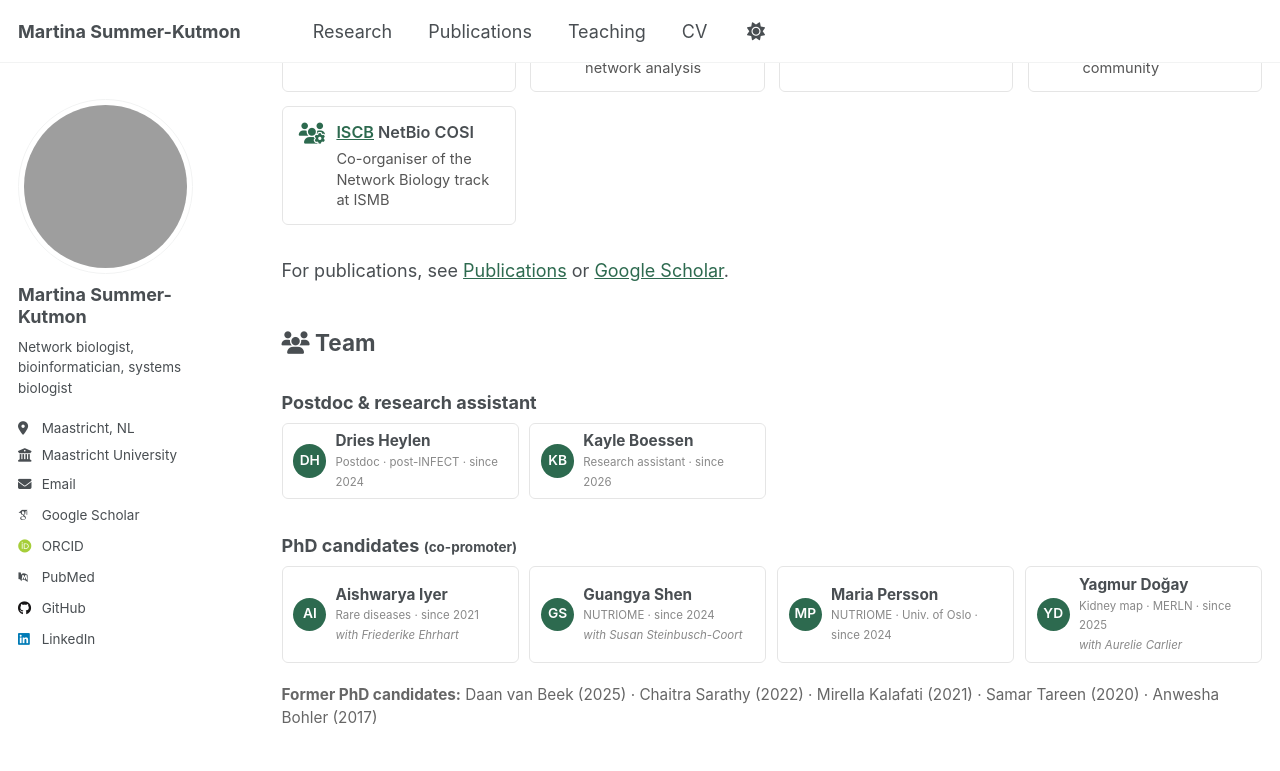
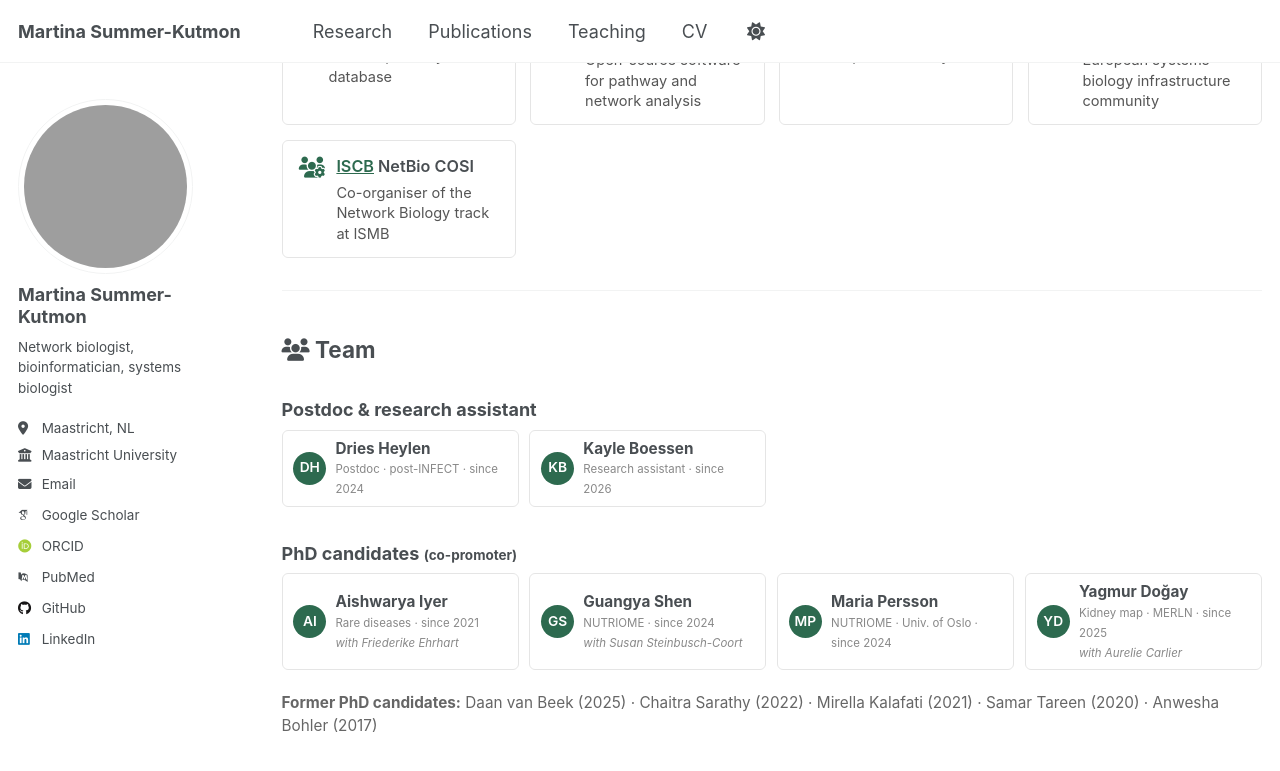
Before and after one commit to mkutmon/mkutmon.github.io, a Jekyll site: the page built from _pages/research.md, in a window 1280 px wide and 900 px high, scrolled down 875 px. Shown: the top 771 px of the window. Built offline with Jekyll 4.4.1, drawn with Linux system fonts in a browser that asks for light colours; some web fonts are replaced; a script that is not in the unit is left out; grey boxes are pictures that could not be loaded.

Commit message:
Update research.md

```diff
--- a/_pages/research.md
+++ b/_pages/research.md
@@ -41,6 +41,8 @@ redirect_from:
   <div class="r-card"><span class="name">Network approaches for rare diseases</span><span class="desc">Network-based methods to study rare diseases.</span></div>
 </div>
 
+<hr/>
+
 <h2><i class="fas fa-fw fa-project-diagram" aria-hidden="true"></i> Larger initiatives</h2>
 <div class="r-grid">
   <div class="r-card r-init"><i class="fas fa-fw fa-database" aria-hidden="true"></i><span><span class="name"><a href="https://www.wikipathways.org">WikiPathways</a></span><span class="desc">Open, community-curated pathway database</span></span></div>
@@ -50,7 +52,7 @@ redirect_from:
   <div class="r-card r-init"><i class="fas fa-fw fa-users-cog" aria-hidden="true"></i><span><span class="name"><a href="https://www.iscb.org">ISCB</a> NetBio COSI</span><span class="desc">Co-organiser of the Network Biology track at ISMB</span></span></div>
 </div>
 
-<p>For publications, see <a href="/publications/">Publications</a> or <a href="https://scholar.google.nl/citations?user=w8Y7oXAAAAAJ">Google Scholar</a>.</p>
+<hr/>
 
 <h2><i class="fas fa-fw fa-users" aria-hidden="true"></i> Team</h2>
 
```
